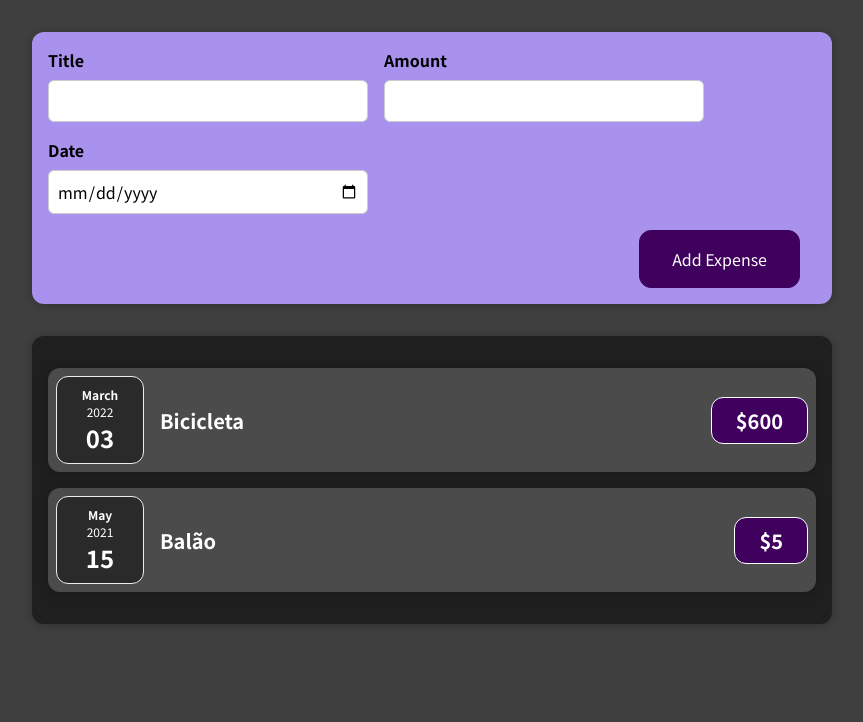
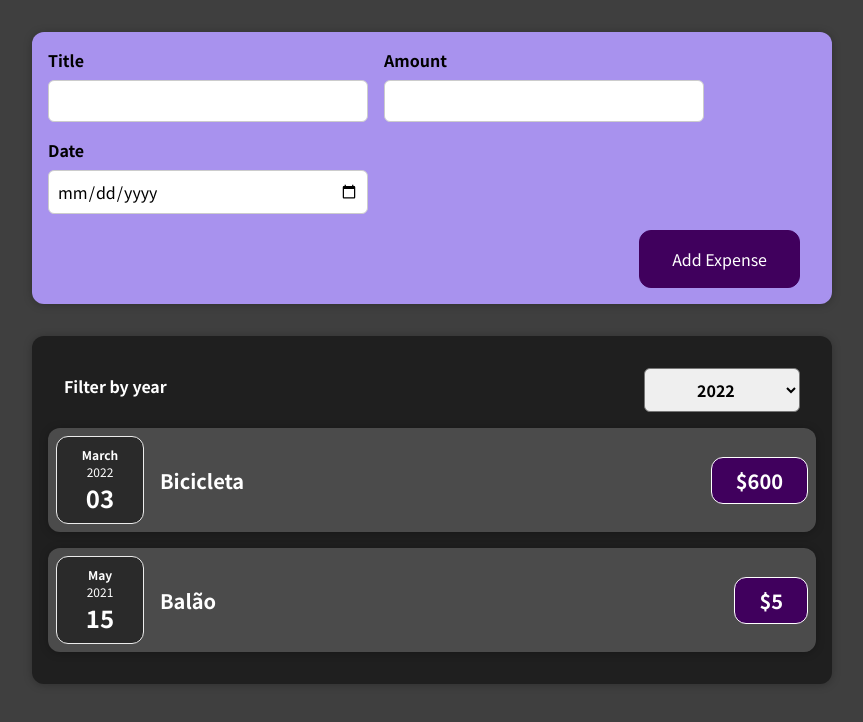
Before and after one commit to Ives-Gomes/ExpensesApp, a React (Vite) app: page / in a window 1280 px wide. Shown: the top 722 px of the page, without its empty margins (208-1071 px from the left). Built offline with nearby package versions, Linux system fonts and the light colour scheme.

Commit message:
feat: filter component

```diff
--- /dev/null
+++ b/src/components/ExpenseFilter/ExpensesFilter.jsx
@@ -0,0 +1,29 @@
+import React from 'react';
+
+import './style.css';
+
+function ExpensesFilter({ selected, onChangeFilter }) {
+  const dropdownChangeHandler = (event) => {
+    onChangeFilter(event.target.value);
+  };
+
+  return (
+    <div className="expenses-filter">
+      <div className="expenses-filter__control">
+        <label htmlFor="select-filter">Filter by year</label>
+        <select
+          id="select-filter"
+          value={selected}
+          onChange={dropdownChangeHandler}
+        >
+          <option value="2022">2022</option>
+          <option value="2021">2021</option>
+          <option value="2020">2020</option>
+          <option value="2019">2019</option>
+        </select>
+      </div>
+    </div>
+  );
+}
+
+export default ExpensesFilter;
--- /dev/null
+++ b/src/components/ExpenseFilter/style.css
@@ -0,0 +1,24 @@
+.expenses-filter {
+  color: white;
+  padding: 0 1rem;
+}
+
+.expenses-filter__control {
+  display: flex;
+  width: 100%;
+  align-items: center;
+  justify-content: space-between;
+  margin: 1rem 0;
+}
+
+.expenses-filter label {
+  font-weight: bold;
+  margin-bottom: 0.5rem;
+}
+
+.expenses-filter select {
+  font: inherit;
+  padding: 0.5rem 3rem;
+  font-weight: bold;
+  border-radius: 6px;
+}
--- a/src/components/Expenses/Expenses.jsx
+++ b/src/components/Expenses/Expenses.jsx
@@ -1,13 +1,22 @@
-import React from 'react';
+import React, { useState } from 'react';
 
 import Card from '../Card/Card';
+import ExpensesFilter from '../ExpenseFilter/ExpensesFilter';
 import ExpenseItem from '../ExpenseItem/ExpenseItem';
 
 import './style.css';
 
 function Expenses() {
+  const [filteredYear, setFilteredYear] = useState('2022');
+
+  const filterChangeHandler = (selectedYear) => {
+    setFilteredYear(selectedYear);
+  };
+
   return (
     <Card className="expenses">
+      <ExpensesFilter selected={filteredYear} onChangeFilter={filterChangeHandler} />
+
       <ExpenseItem
         date={new Date()}
         title="Bicicleta"
```
